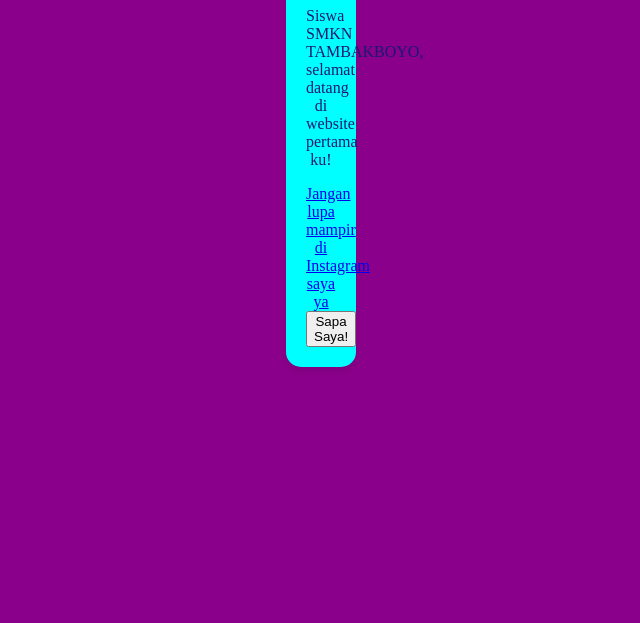
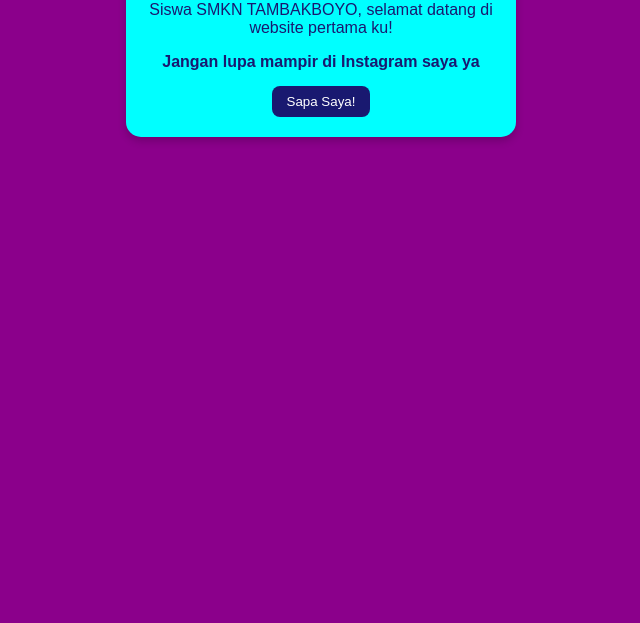
Before and after one commit to wahidatulmuharom16-source/Pelatihan_html, a plain HTML site: page index.html in a window 1280 px wide. Shown: the part 177-800 px from the top of the page, without its empty margins (319-959 px from the left). Drawn offline with Linux system fonts and the light colour scheme.

Commit message:
Enhance styling for profile card in style.css
Increased width of profile card and added styles for links and buttons.

```diff
--- a/style.css
+++ b/style.css
@@ -1,15 +1,16 @@
 body {
   background-color: #8B008B;
   color: #191970;
+  font-family: Arial, sans-serif;
 }
 
 .kartu-foto.profil {
-  width: 30px;
+  width: 350px;              /* diperbesar biar muat teks */
   margin: 50px auto;
   padding: 20px;
   background-color: cyan;
   border-radius: 15px;
-  box-shadow: 0 4px 8px rgba(0,0,0,0.1);
+  box-shadow: 0 4px 8px rgba(0,0,0,0.2);
   text-align: center;
 }
 
@@ -17,4 +18,23 @@
   width: 150px;
   height: 150px;
   border-radius: 50%;
+  margin-bottom: 10px;
 }
+
+.kartu-foto.profil a {
+  display: block;
+  margin-top: 10px;
+  color: #191970;
+  text-decoration: none;
+  font-weight: bold;
+}
+
+.kartu-foto.profil button {
+  margin-top: 15px;
+  padding: 8px 15px;
+  border: none;
+  background-color: #191970;
+  color: white;
+  border-radius: 8px;
+  cursor: pointer;
+}
```
